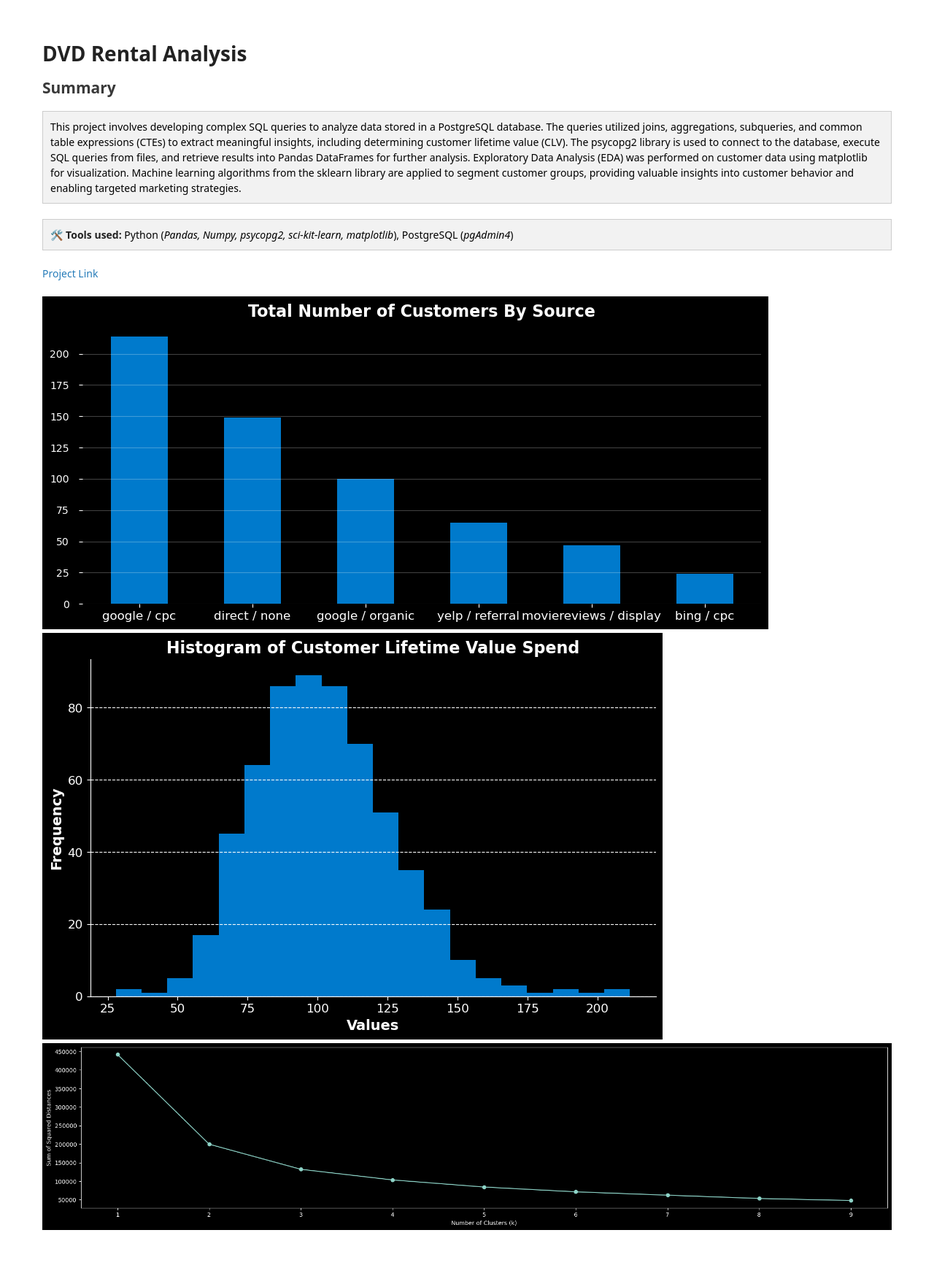
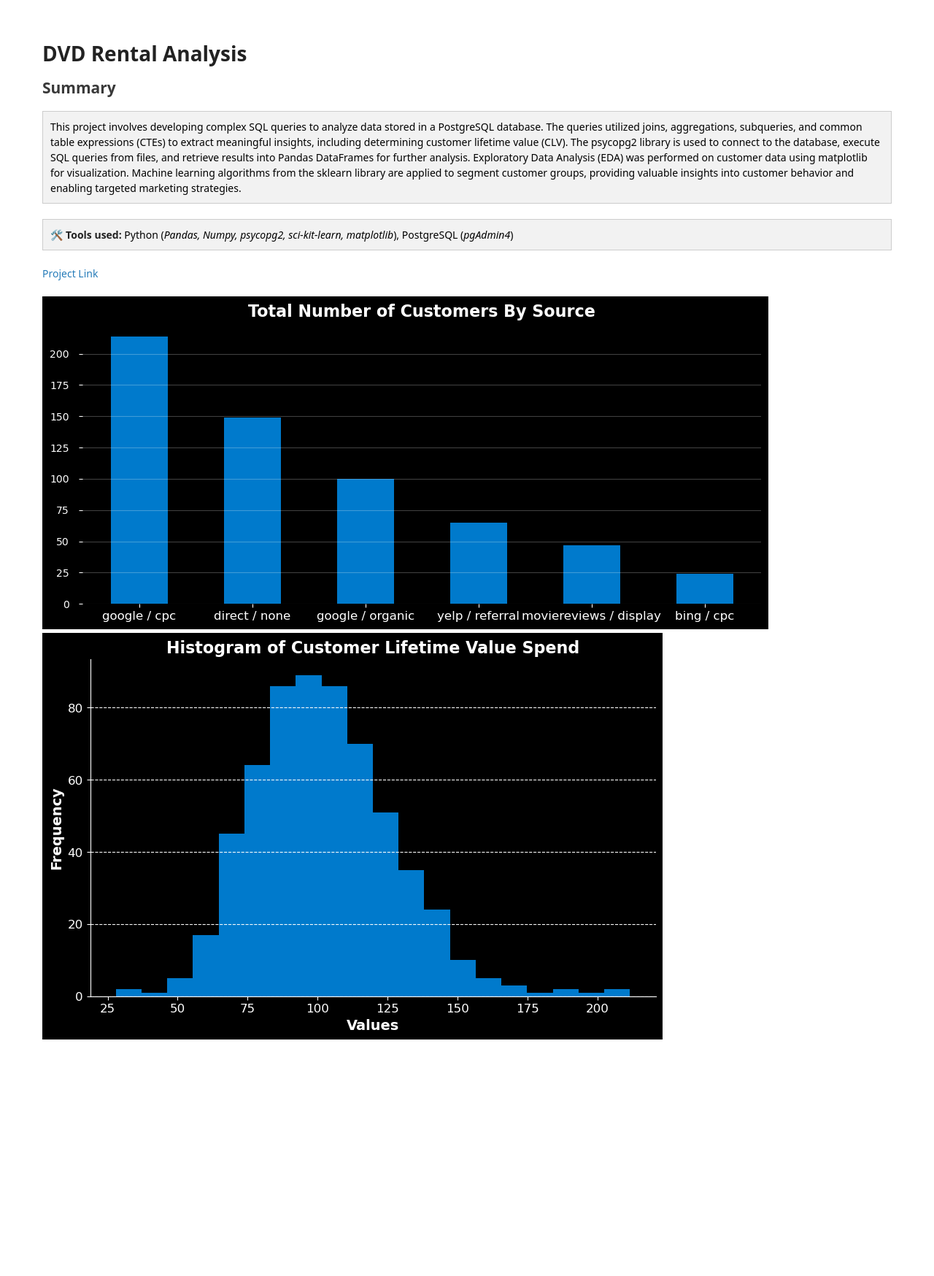
Before and after one commit to nbcarroll/nbcarroll.github.io, a Jekyll site: the page DVDRental/index.html, which Jekyll copies as it is, in a window 1280 px wide. Shown: the whole page at 73% size. Built offline with Jekyll 4.4.1, drawn with Linux system fonts in a browser that asks for light colours; after the commit the page ends 1487 px from its top, so only the background shows below that.

Commit message:
Update index.html

```diff
--- a/DVDRental/index.html
+++ b/DVDRental/index.html
@@ -647,7 +647,6 @@
 <img src="https://github.com/nbcarroll/nbcarroll.github.io/blob/543a686888d29d53c7436ee6cc19bb350cd4d0a6/DVDRental/histogram_CLV.png?raw=true">
 <br>
 
-<img src="https://github.com/nbcarroll/nbcarroll.github.io/blob/543a686888d29d53c7436ee6cc19bb350cd4d0a6/DVDRental/Clusters.png?raw=true">
 </body>
 
 </html>
```
